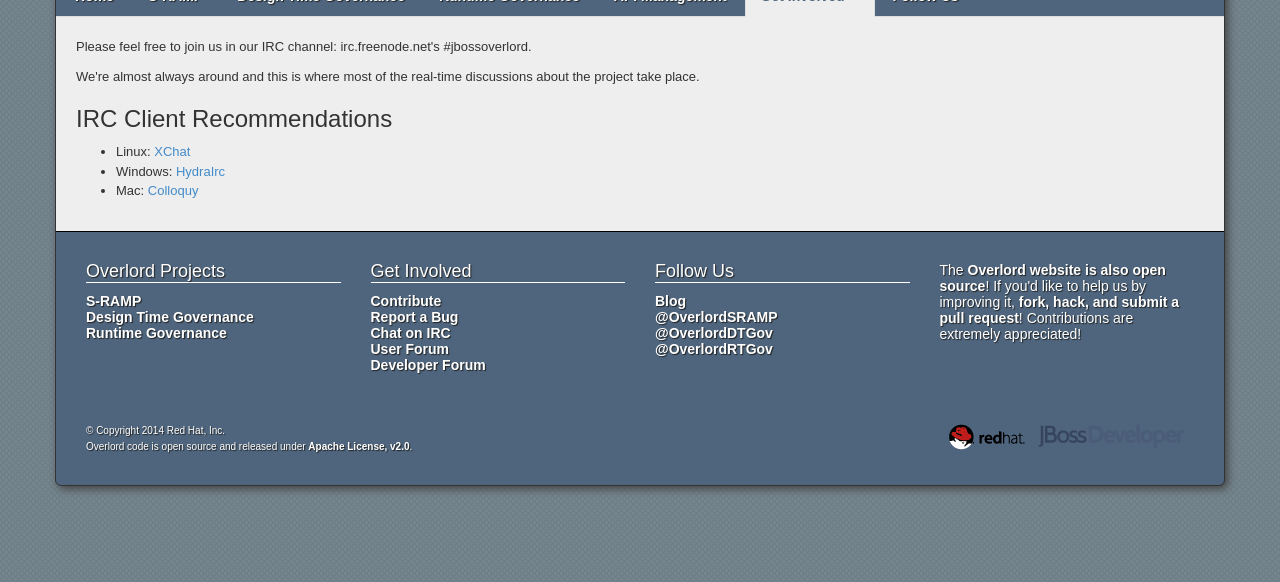
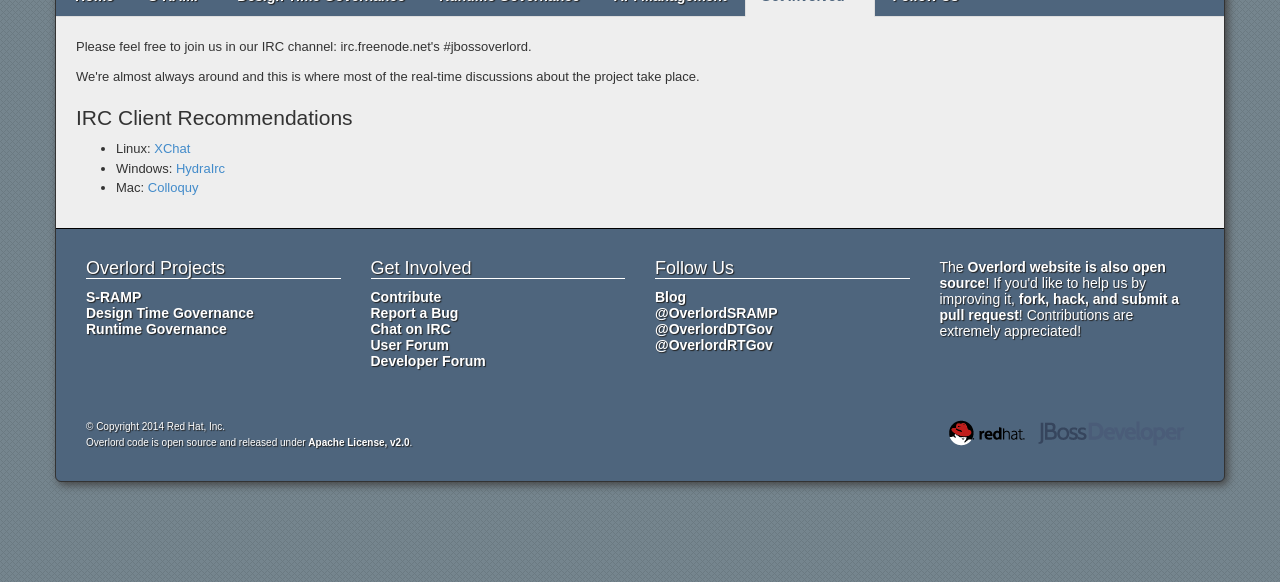
Before and after one commit to Governance/Governance.github.io, a Jekyll site: the page built from getinvolved/chat.html, in a window 1280 px wide. Shown: the part 171-753 px from the top of the page. Built offline with Jekyll 4.4.1, drawn with Linux system fonts in a browser that asks for light colours.

Commit message:
smaller font size for h3

```diff
--- a/css/overlord-web.css
+++ b/css/overlord-web.css
@@ -4,6 +4,10 @@ body {
   background-image: url("../img/background.png");
   background-position: 0px 0px;
   font: 13px/1.5 'Droid Sans',Arial,'Liberation Sans',FreeSans,sans-serif;
+}
+
+h3 {
+  font-size: 21px;
 }
 
 .container {
```
